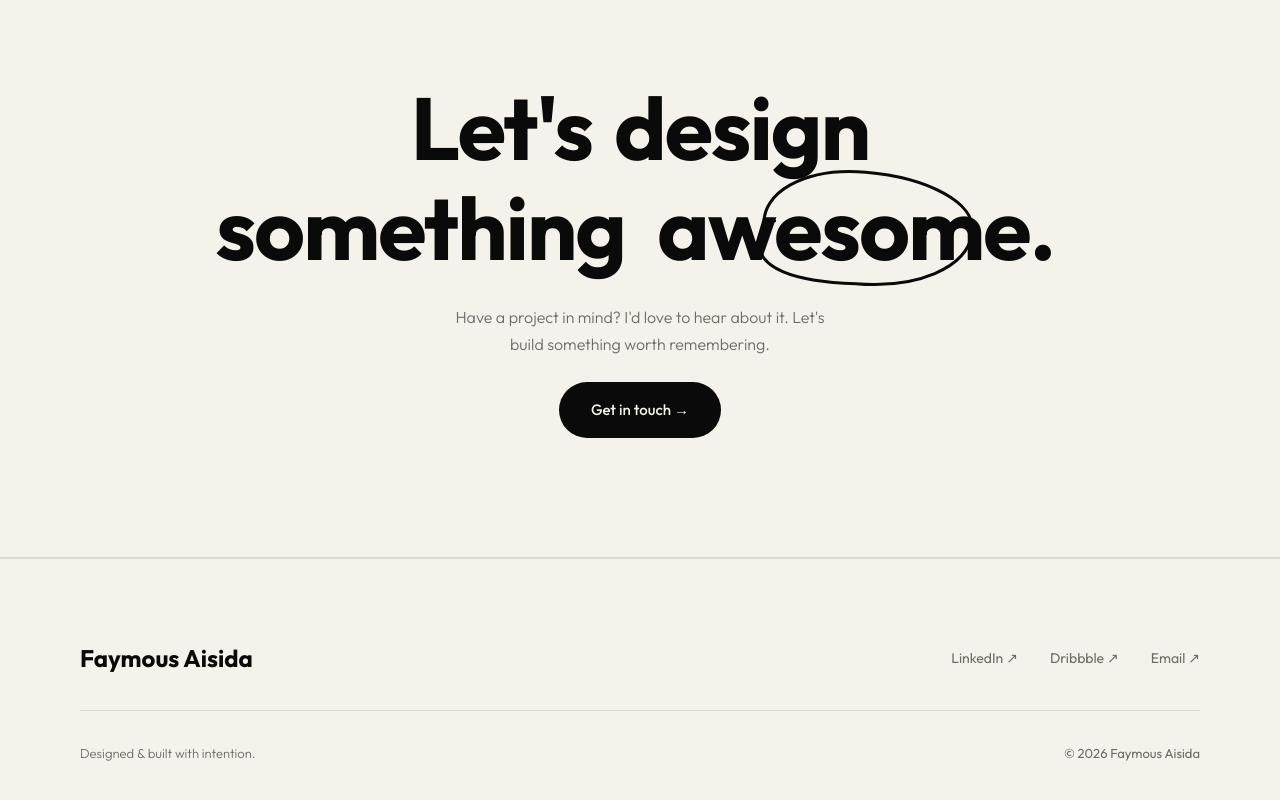
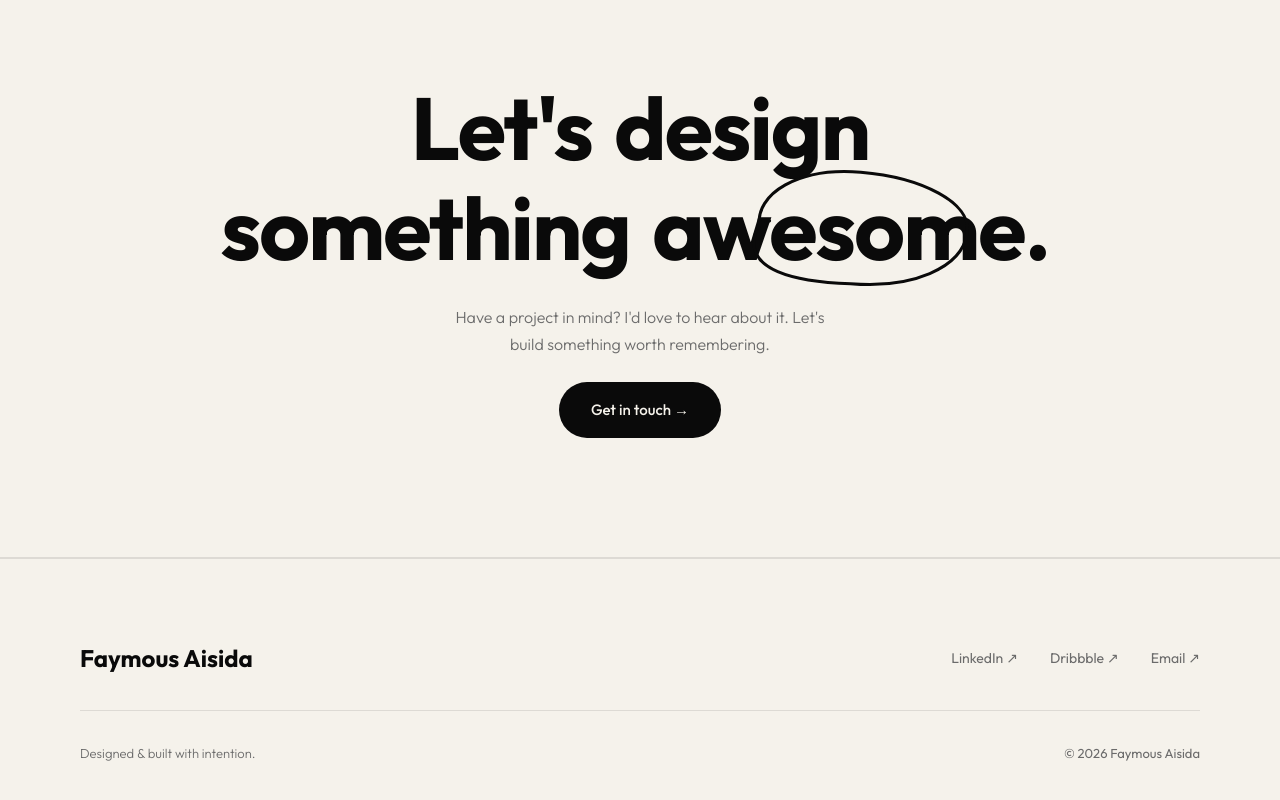
Before and after one commit to Faymous-tech/uiux-design-portfolio, a Next.js app: page / in a window 1280 px wide. Shown: the part 7307-8107 px from the top of the page. Built offline with nearby package versions, Linux system fonts and the light colour scheme.

Commit message:
Tighten gap before circled CTA word

```diff
--- a/src/components/sections/CTA.tsx
+++ b/src/components/sections/CTA.tsx
@@ -145,7 +145,7 @@ export default function CTA({
                       transition:  "opacity 0.5s ease-out, transform 0.5s ease-out",
                       marginRight: isLast ? 0 : "0.25em",
                       whiteSpace:  "nowrap",
-                      ...(isCircled ? { position: "relative", padding: "12px 10px" } : {}),
+                      ...(isCircled ? { position: "relative", padding: "12px 10px", marginLeft: "-10px" } : {}),
                     }}
                   >
                     {word}
```
